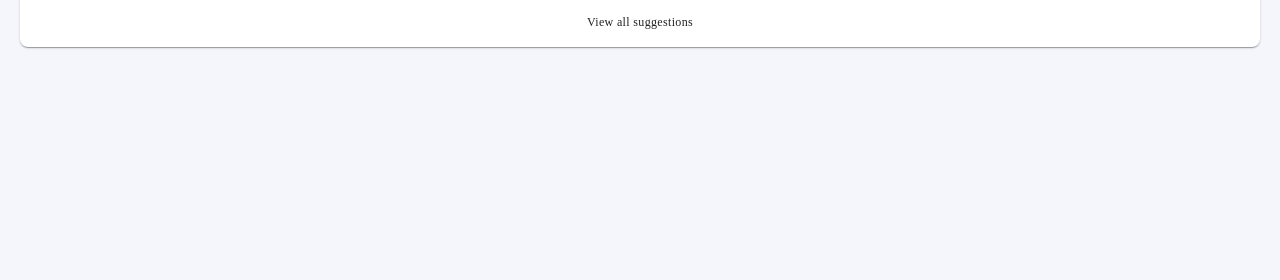
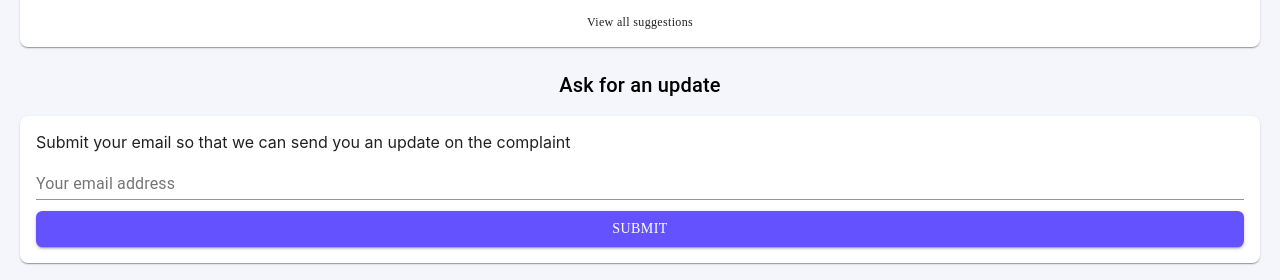
Before and after one commit to rochakjain361/mahi-frontend, a React (Create React App) app: page /1 in a window 1280 px wide. Shown: the part 2448-2728 px from the top of the page. Before the commit the page ends 2523 px from the top, so only its background shows below. Built offline with nearby package versions, Linux system fonts and the light colour scheme.

Commit message:
Make component for ask-update

```diff
--- /dev/null
+++ b/src/components/askUpdate.js
@@ -0,0 +1,50 @@
+import { Button, Card, TextField } from '@material-ui/core'
+import React from 'react'
+import Typography from '@material-ui/core/Typography'
+import { makeStyles } from '@material-ui/core/styles'
+
+const useStyles = makeStyles(theme => ({
+  root: {
+    width: '100%',
+    marginTop: '1rem',
+    borderRadius: '0.5rem',
+    padding: '1rem',
+    boxSizing: 'border-box'
+  },
+  header: {
+    fontSize: '1.25em',
+    marginTop: '0.75em',
+    fontWeight: 500
+  },
+  submitButton: {
+    backgroundColor: '#6552FF',
+    display: 'flex',
+    width: '100%',
+    borderRadius: '0.4rem',
+    marginTop: '0.7rem',
+    color: 'white'
+  },
+  textfield: {
+    width: '100%'
+  }
+}))
+
+export default function AskUpdate () {
+  const classes = useStyles()
+  return (
+    <React.Fragment>
+      <Typography className={classes.header}>Ask for an update</Typography>
+      <Card className={classes.root}>
+        Submit your email so that we can send you an update on the complaint
+        <TextField
+          className={classes.textfield}
+          id='standard-basic'
+          label='Your email address'
+        />
+        <Button variant='contained' className={classes.submitButton}>
+          Submit
+        </Button>
+      </Card>
+    </React.Fragment>
+  )
+}
--- a/src/components/mainDetail.js
+++ b/src/components/mainDetail.js
@@ -1,5 +1,6 @@
 import React from 'react'
 import { makeStyles } from '@material-ui/core/styles';
+import AskUpdate from './askUpdate';
 
 import PostDetailCard from './postDetailCard'
 import BankDetails from './bankDetails'
@@ -9,11 +10,11 @@ import Suggestions from './suggestion'
 
 const useStyles = makeStyles((theme) => ({
     root: {
+        padding: '1.25rem',
         display: 'flex',
+        flexFlow: 'column',
         justifyContent: 'center',
-        flexFlow: 'column',
-        alignItems: 'center',
-        padding: '1.25rem'
+        alignItems: 'center'
     },
   }));
 
@@ -26,6 +27,7 @@ export default function MainDetail() {
                 <Volunteer/>
                 <Log/>
                 <Suggestions/>
+                <AskUpdate />
             </div>
         )
     }
```
